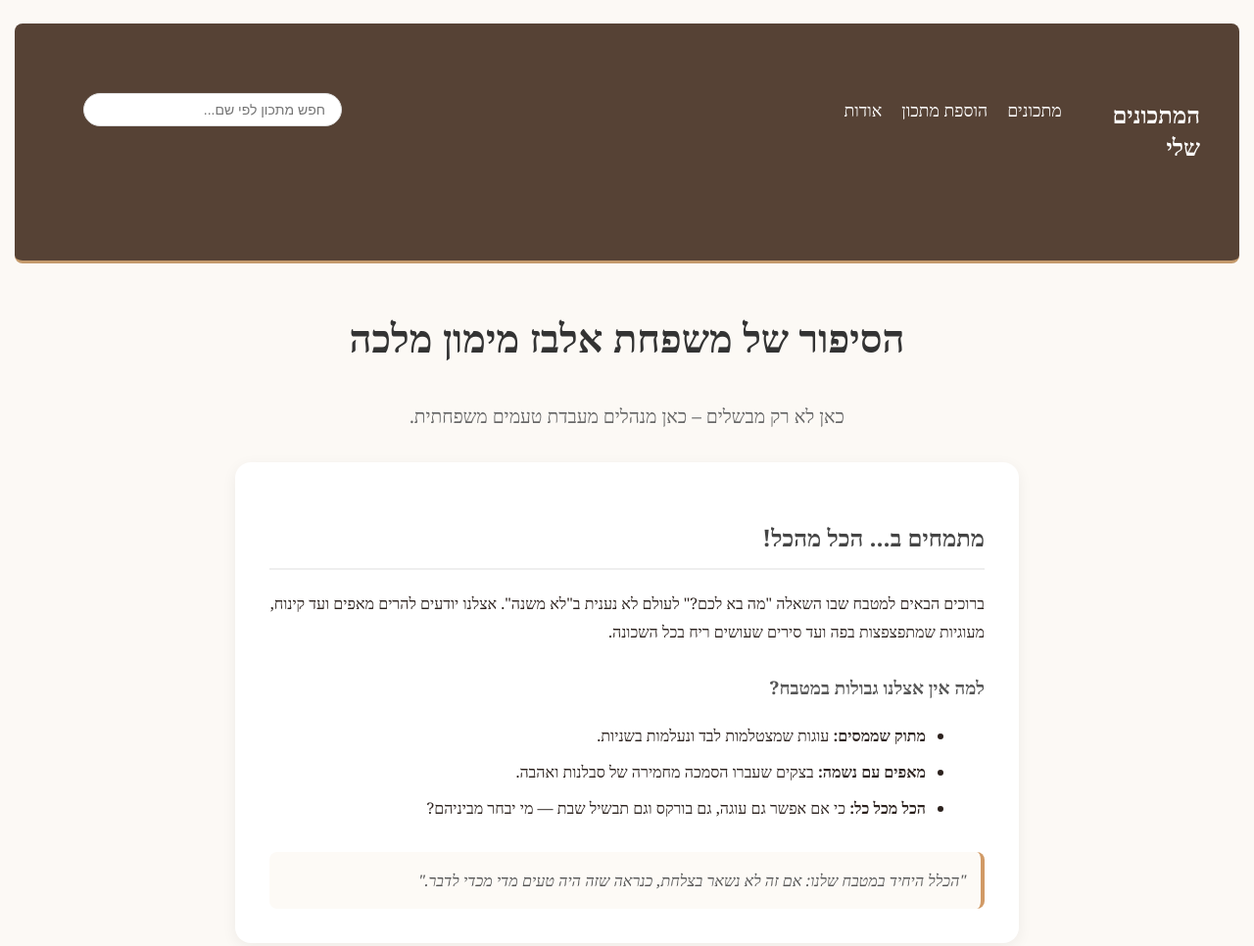
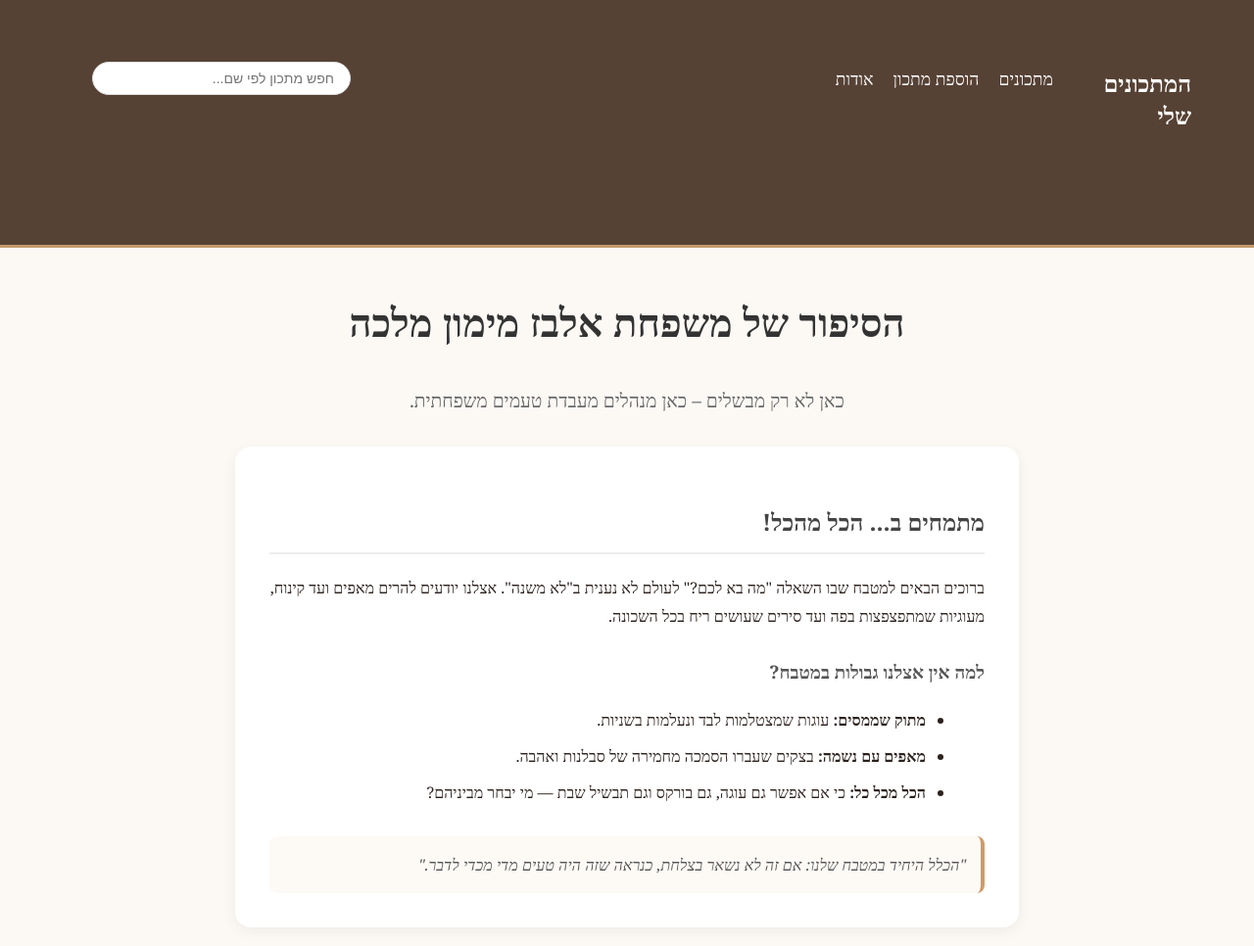
Before and after one commit to Hadas-Codes/family-recipes, a website: page client/about.html in a window 1280 px wide. Shown: the top 966 px of the page at 98% size. Drawn offline with Linux system fonts and the light colour scheme.

Commit message:
Make header full width and increase height

```diff
--- a/client/css/style.css
+++ b/client/css/style.css
@@ -18,15 +18,13 @@ body {
 header {
   background-color: var(--primary-color);
   color: #fff;
-  width: 100%;
-  max-width: 1250px;
-  margin: 1.5rem auto;
-  border-radius: 8px;
+  width: 100%;             /* תופס את כל הרוחב של המסך */
+  margin: 0;               /* מוריד את הרווחים מסביב כדי שצמד לקצוות */
   box-sizing: border-box;
-  padding: 3.5rem 2.5rem 5rem 2.5rem; /* הגדלנו משמעותית את הריווח למטה ולמעלה */
+  padding: 3rem 4rem 6rem 4rem; /* מגדיל את הגובה (מלמעלה ולמטה) ואת הרווחים מהצדדים */
   display: flex;
   justify-content: space-between;
-  align-items: flex-start; /* משנה את היישור להתחלה כדי שהאלמנטים ישבו בחלק העליון של ההדר הגדול */
+  align-items: flex-start;
   border-bottom: 3px solid var(--accent);
 }
 
```
